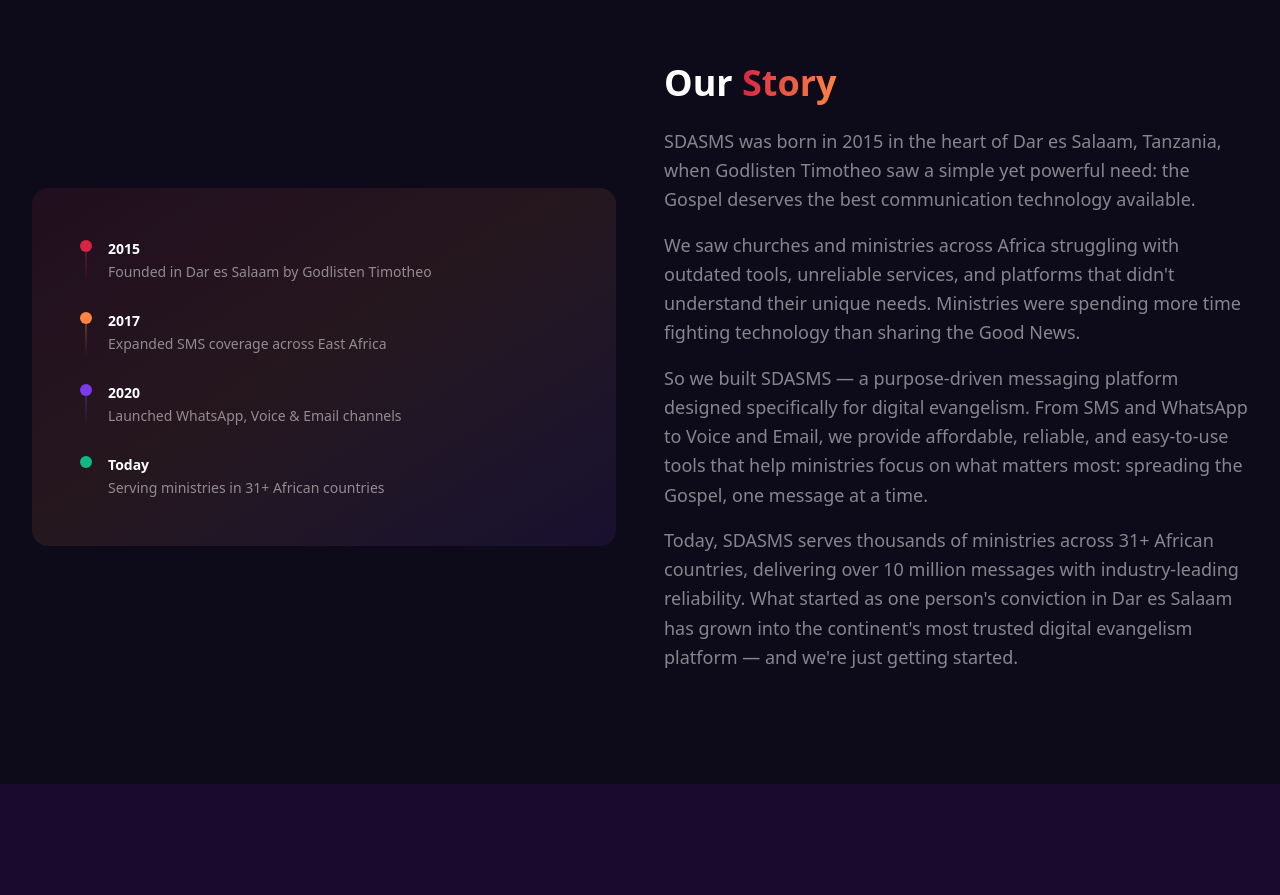
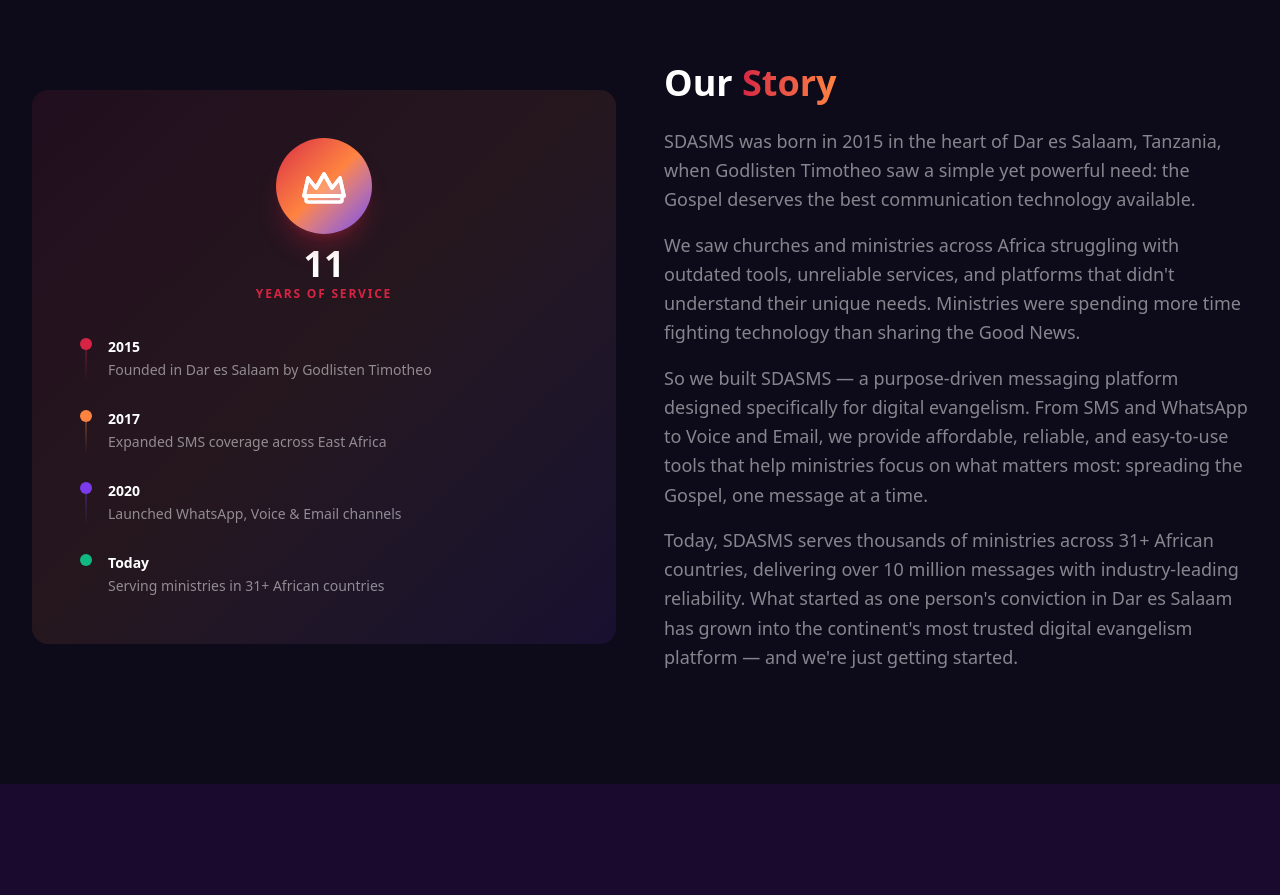
Before and after one commit to vibecodingmind/newsdasms, a Next.js app: page /about in a window 1280 px wide. Shown: the part 1020-1915 px from the top of the page. Built offline with nearby package versions, Linux system fonts and the light colour scheme.

Commit message:
9a8b8265-5d63-4bd9-8712-005d2e127a22

```diff
--- a/src/app/about/page.tsx
+++ b/src/app/about/page.tsx
@@ -215,6 +215,31 @@
               <FadeInWhenVisible direction="left">
                 <div className="relative">
                   <div className="bg-gradient-to-br from-[#D72444]/10 via-[#FF8340]/10 to-[#7C3AED]/10 rounded-2xl p-8 sm:p-12">
+                    {/* Anniversary Badge */}
+                    <div className="flex justify-center mb-8">
+                      <div className="relative flex flex-col items-center">
+                        {/* Crown / Trophy icon */}
+                        <div className="relative">
+                          <div className="w-20 h-20 sm:w-24 sm:h-24 rounded-full bg-gradient-to-br from-[#D72444] via-[#FF8340] to-[#7C3AED] flex items-center justify-center shadow-xl shadow-[#D72444]/25">
+                            <svg className="w-10 h-10 sm:w-12 sm:h-12 text-white" viewBox="0 0 24 24" fill="none" stroke="currentColor" strokeWidth="1.8" strokeLinecap="round" strokeLinejoin="round">
+                              {/* Crown */}
+                              <path d="M2 17l2-9 4 5 4-7 4 7 4-5 2 9H2z" fill="rgba(255,255,255,0.2)" />
+                              <path d="M2 17l2-9 4 5 4-7 4 7 4-5 2 9H2z" />
+                              <rect x="3" y="17" width="18" height="3" rx="1" fill="rgba(255,255,255,0.15)" stroke="currentColor" strokeWidth="1.8" />
+                            </svg>
+                          </div>
+                          {/* Glow ring */}
+                          <div className="absolute inset-0 rounded-full bg-gradient-to-br from-[#D72444]/20 via-[#FF8340]/20 to-[#7C3AED]/20 animate-pulse" style={{ transform: 'scale(1.2)', zIndex: -1 }} />
+                        </div>
+                        <span className="text-3xl sm:text-4xl font-extrabold text-black dark:text-white mt-3 leading-none">
+                          {new Date().getFullYear() - 2015}
+                        </span>
+                        <span className="text-[#D72444] text-[10px] sm:text-xs font-bold uppercase tracking-[0.15em] mt-1">
+                          Years of Service
+                        </span>
+                      </div>
+                    </div>
+
                     {/* Timeline */}
                     <div className="space-y-6">
                       <div className="flex items-start gap-4">
```
